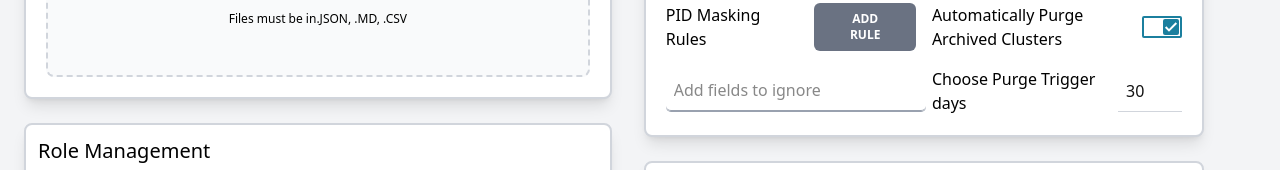
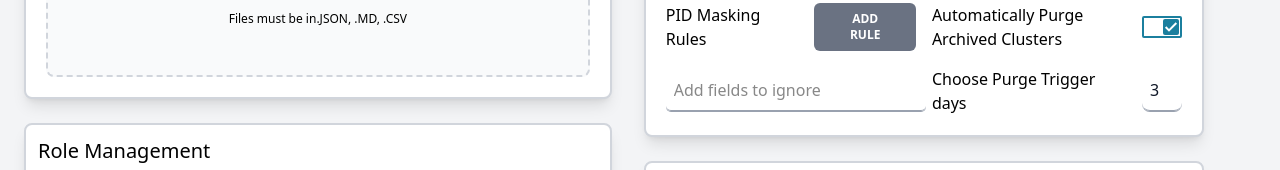
Before and after one commit to vigneshvaranasi/bot, a React (Vite) app in the folder frontend/: page /settings in a window 1280 px wide. Shown: the part 409-579 px from the top of the page. Built offline with nearby package versions, Linux system fonts and the light colour scheme.

Commit message:
feat: fix Data & Privacy

```diff
--- a/frontend/src/pages/Settings.page.tsx
+++ b/frontend/src/pages/Settings.page.tsx
@@ -265,9 +265,7 @@ const Settings: React.FC = () => {
 
               {/* Data & Privacy */}
               <div className="bg-white rounded-lg shadow-lg border-2 border-gray-300 p-5">
-                <h2 className="text-lg text-gray-900 mb-4">
-                  Data & Privacy
-                </h2>
+                <h2 className="text-lg text-gray-900 mb-4">Data & Privacy</h2>
 
                 <div className="grid grid-cols-2 gap-4 items-center">
                   {/* Left col - PID Masking Rules */}
@@ -319,7 +317,16 @@ const Settings: React.FC = () => {
                       onChange={setPurgeDays}
                       variant="primary"
                       type="number"
-                      className="w-16"
+                      className="
+                        outline-none
+                        border-b-1
+                        border-gray-400
+                        rounded-[8px]
+                        px-0 py-0
+                        text-medium
+                        text-gray-900
+                        w-10
+                      "
                     />
                   </div>
                 </div>
```
Lines whose indentation alone changed are shown as unchanged.
